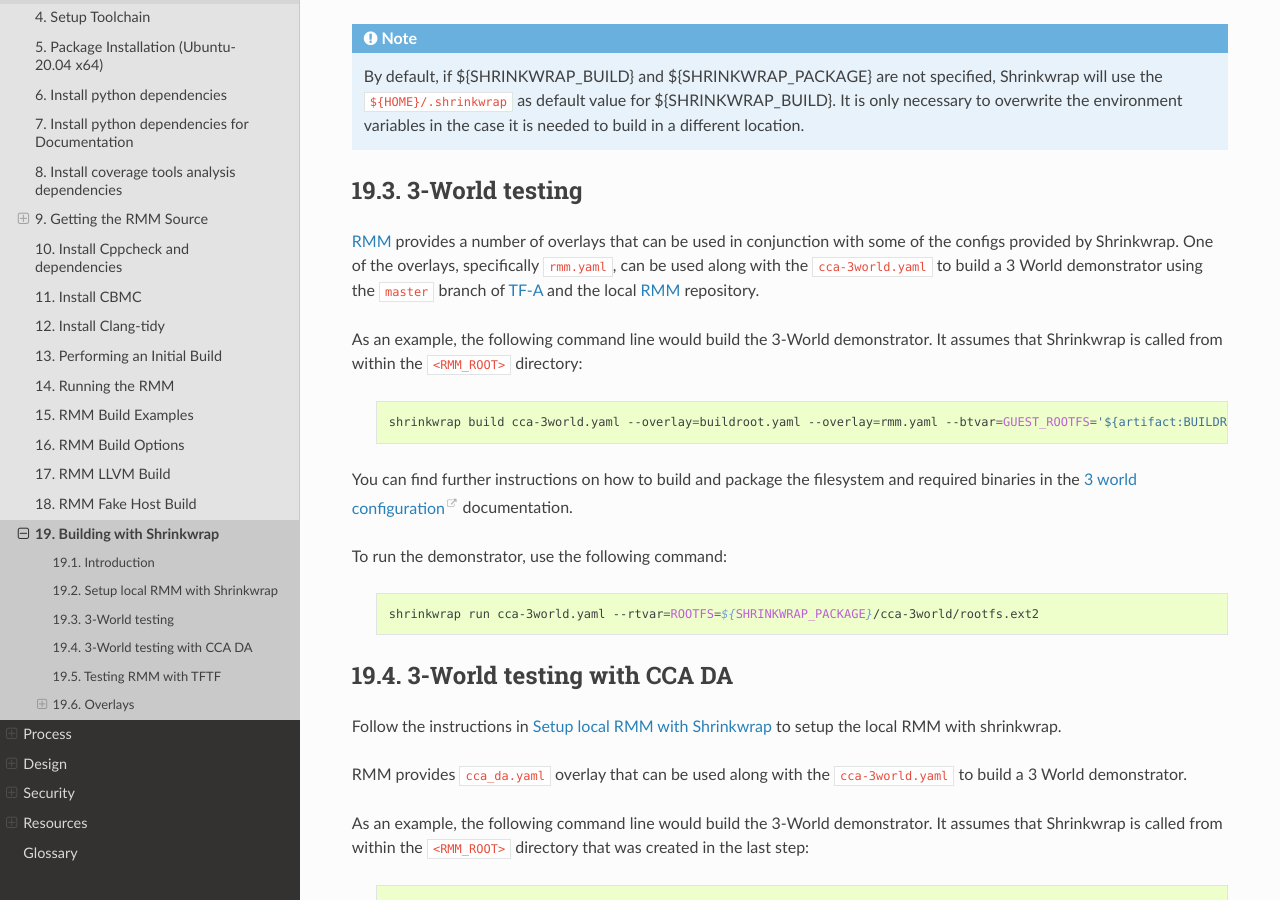
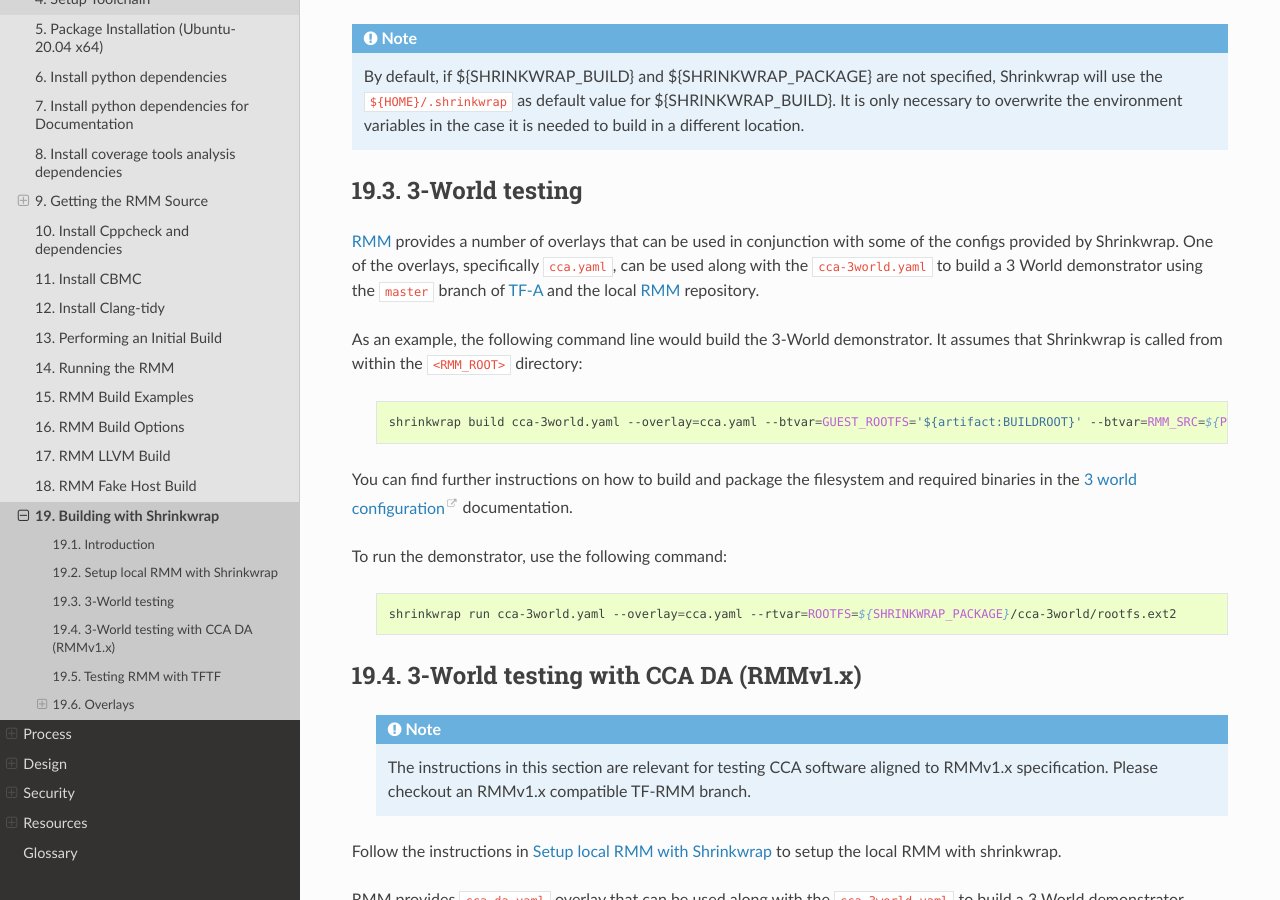
Before and after one commit to TF-RMM/tf-rmm, a Sphinx documentation site: the page built from docs/getting_started/building-with-shrinkwrap.rst, in a window 1280 px wide and 900 px high, scrolled down 1133 px. Built offline with Sphinx 7.4.7 and the Read the Docs theme 3.1.0, drawn with Linux system fonts in a browser that asks for light colours; some of the changed text lies outside the part shown.

Commit message:
docs(shrinkwrap): add cca.yaml overlay 3-world demonstrator
Add a new cca.yaml shrinkwrap overlay that configures a 3-world CCA
demonstrator stack based on the RMMv2.0 specification. The overlay
combines buildroot, rmm, and tf-a and configures Linux
with the required CCA/IOMMU kernel options.

The cca-da.yaml is only supported for RMMv1.x branches. Once
suitable kernel branches based in RMMv2.0 is available, this
will be updated.

Change-Id: I254b01b98ba5cb3eba18ca2298dd87b2fb45e83d
Signed-off-by: Soby Mathew <soby.mathew@arm.com>

```diff
--- a/docs/getting_started/building-with-shrinkwrap.rst
+++ b/docs/getting_started/building-with-shrinkwrap.rst
@@ -77,7 +77,7 @@
 
 |RMM| provides a number of overlays that can be used in conjunction with some
 of the configs provided by Shrinkwrap. One of the overlays, specifically
-``rmm.yaml``, can be used along with the ``cca-3world.yaml`` to
+``cca.yaml``, can be used along with the ``cca-3world.yaml`` to
 build a 3 World demonstrator using the ``master`` branch of |TF-A| and the
 local |RMM| repository.
 
@@ -86,7 +86,7 @@
 
     .. code-block:: shell
 
-       shrinkwrap build cca-3world.yaml --overlay=buildroot.yaml --overlay=rmm.yaml --btvar=GUEST_ROOTFS='${artifact:BUILDROOT}' --btvar=RMM_SRC=${PWD} --no-sync=rmm
+       shrinkwrap build cca-3world.yaml --overlay=cca.yaml --btvar=GUEST_ROOTFS='${artifact:BUILDROOT}' --btvar=RMM_SRC=${PWD} --no-sync=rmm
 
 You can find further instructions on how to build and package the filesystem
 and required binaries in the `3 world configuration`_ documentation.
@@ -95,10 +95,15 @@
 
     .. code-block:: shell
 
-       shrinkwrap run cca-3world.yaml --rtvar=ROOTFS=${SHRINKWRAP_PACKAGE}/cca-3world/rootfs.ext2
+       shrinkwrap run cca-3world.yaml --overlay=cca.yaml --rtvar=ROOTFS=${SHRINKWRAP_PACKAGE}/cca-3world/rootfs.ext2
 
-3-World testing with CCA DA
-___________________________
+3-World testing with CCA DA (RMMv1.x)
+_____________________________________
+
+    .. note::
+
+       The instructions in this section are relevant for testing CCA software aligned to
+       RMMv1.x specification. Please checkout an RMMv1.x compatible TF-RMM branch.
 
 Follow the instructions in :ref:`Setup_local_RMM_with_Shrinkwrap` to setup the
 local RMM with shrinkwrap.
@@ -248,6 +253,8 @@
    :header: "Overlay", "Description"
    :widths: 2 8
 
+   cca.yaml,Overlay to build and run RMM in a 3-World CCA demonstrator configuration using the local RMM repository and TF-A master branch.
+   cca_da.yaml,Overlay to build and run RMM in a 3-World CCA demonstrator configuration with Device Assignment (DA) support for RMM v1.x branches.
    lfa-support.yaml,Overlay to build |TF-A| with LFA support enabled and load LFA RMM at expected address.
    model-enable-lpa2.yaml,Overlay used to enable ``FEAT_LPA2`` on the |FVP| model at run time. In addition this overlay also sets the ``PA_SIZE`` on the model to 52
    model-enable-mec.yaml,Overlay used to enable ``FEAT_MEC`` on the |FVP| model at run time.
--- a/docs/readme.rst
+++ b/docs/readme.rst
@@ -114,7 +114,7 @@
 -----------------
 
 .. |Realm VM| image:: ./about/diagrams/cca_software_arch.png
-.. _Realm Management Monitor (RMM) Specification: https://developer.arm.com/documentation/den0137/1-0eac5/?lang=en
+.. _Realm Management Monitor (RMM) Specification: https://developer.arm.com/documentation/den0137/latest/
 .. _Arm CCA: https://www.arm.com/architecture/security-features/arm-confidential-compute-architecture
 .. _Arm CCA Software Stack Guide: https://developer.arm.com/documentation/den0127/0100/Overview
 .. _TF-A: https://www.trustedfirmware.org/projects/tf-a/
```
Also changed, not shown: 1 other file.
